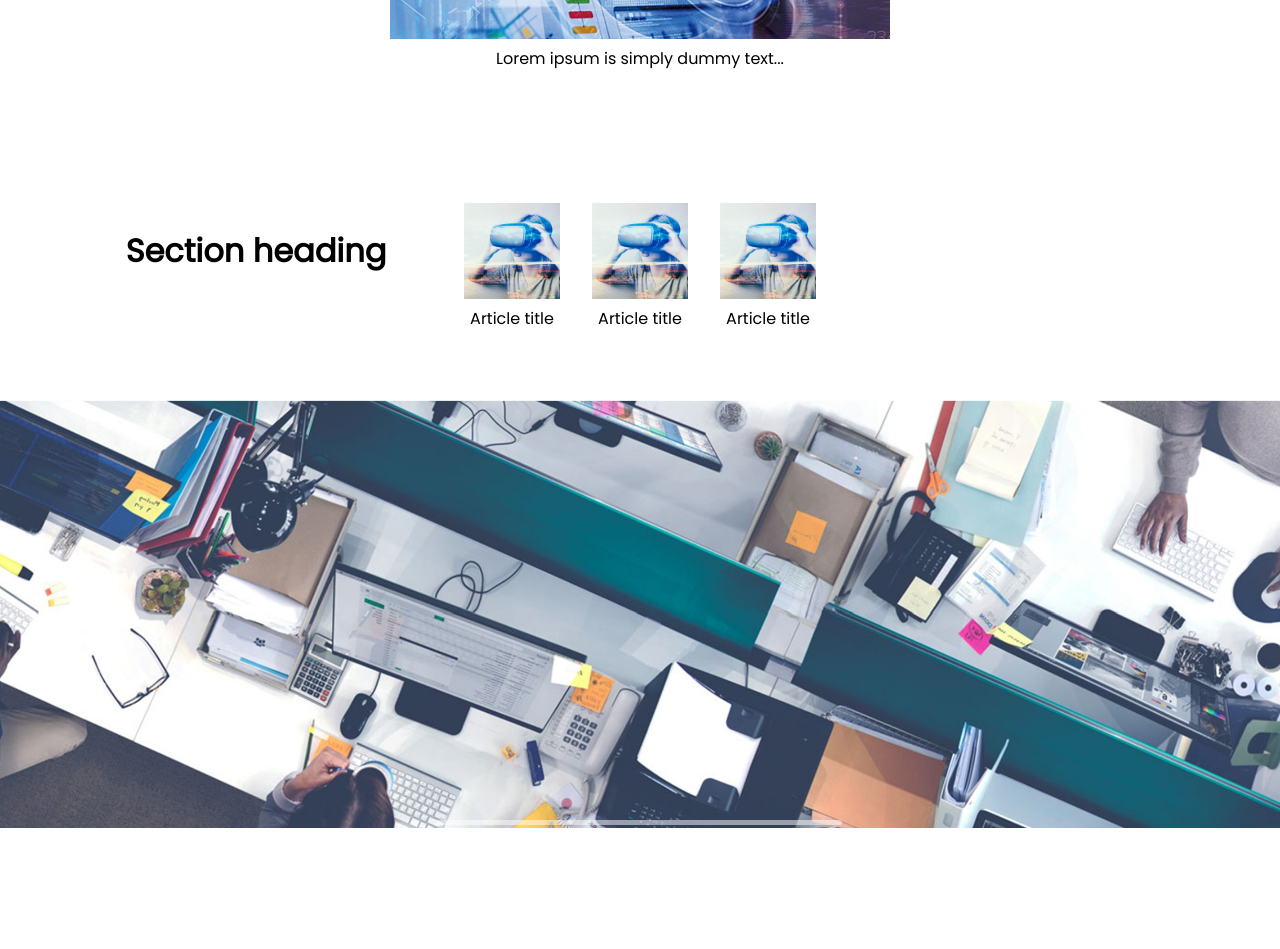
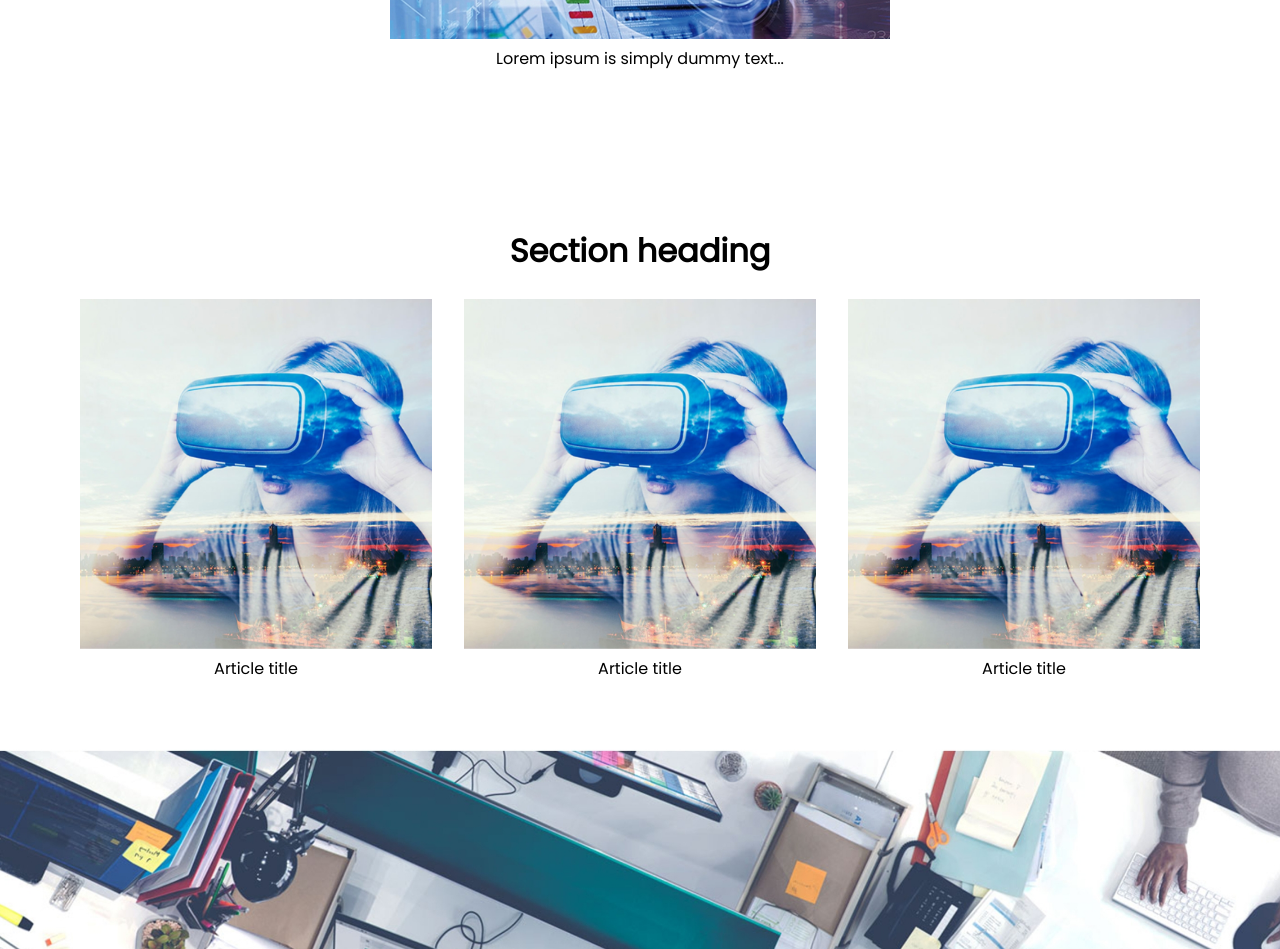
Before and after one commit to lloydbutay123/ExamManual, a React (Vite) app: page / in a window 1280 px wide. Shown: the part 2000-2949 px from the top of the page. Before the commit the page ends 2832 px from the top, so only its background shows below. Built offline with nearby package versions, Linux system fonts and the light colour scheme.

Commit message:
Update Main.jsx

```diff
--- a/src/assets/Components/Main.jsx
+++ b/src/assets/Components/Main.jsx
@@ -85,7 +85,7 @@ export const Main = () => {
         })}
       </div>
 
-      <div className="section" id="fifthSection">
+      <div className="section">
         <div className="heading">
           <h1>Section heading</h1>
         </div>
```
